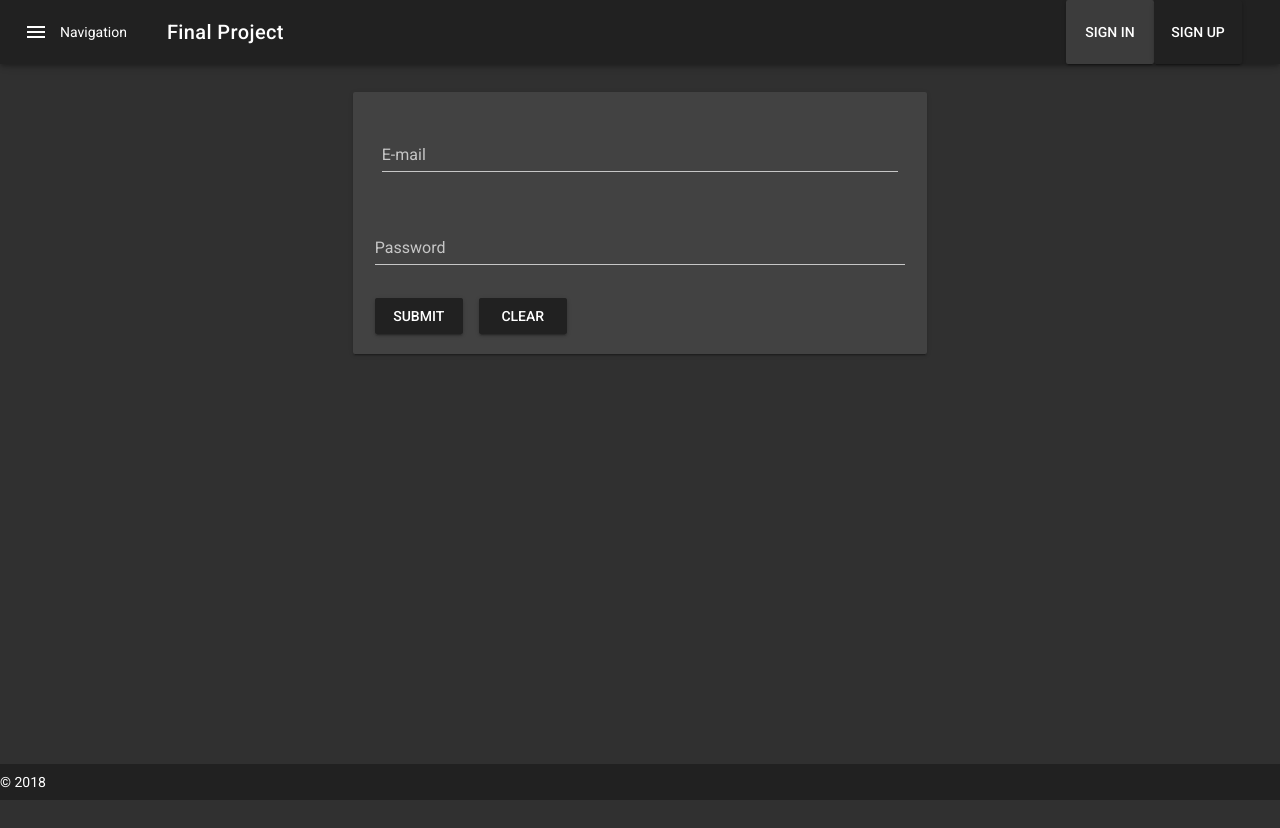
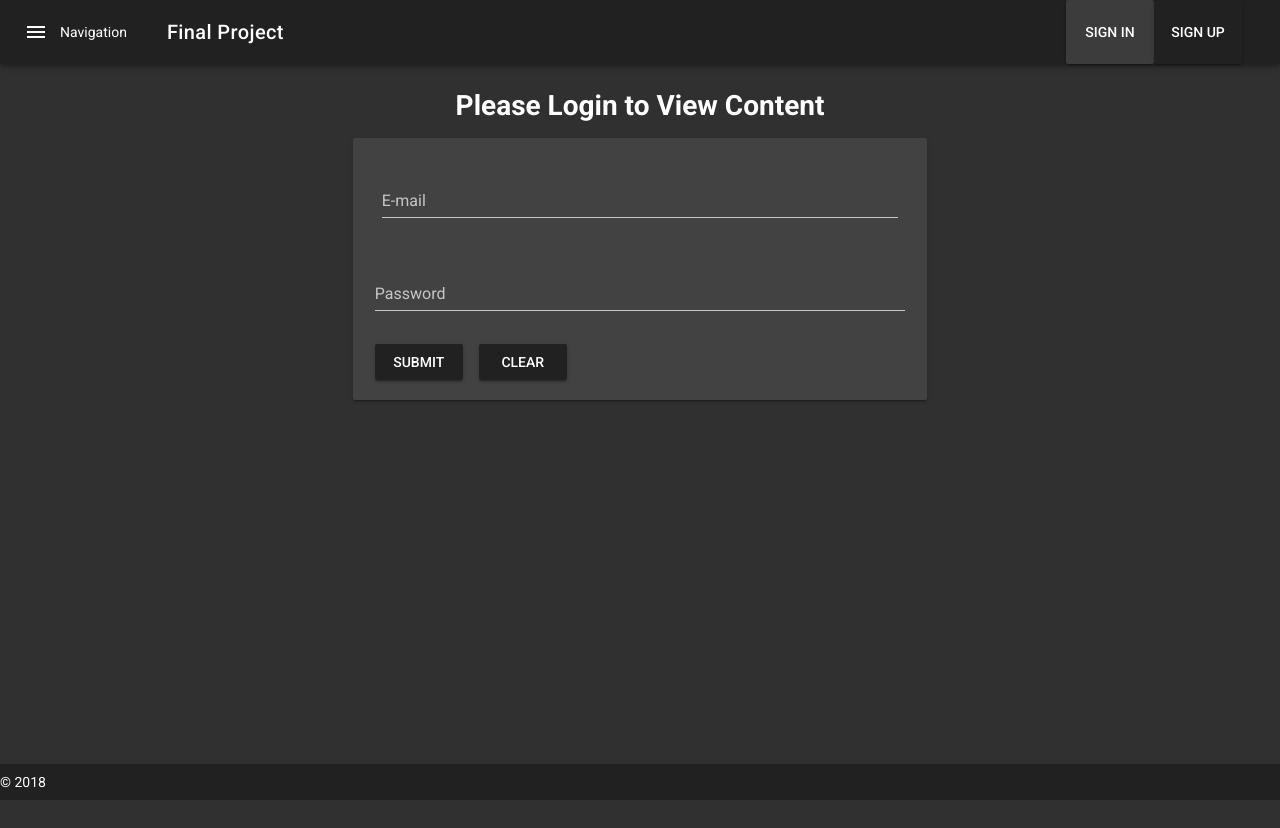
Before and after one commit to jashment/jordan-final-vue, a Vue app: page /#/login in a window 1280 px wide. Built offline with nearby package versions, Linux system fonts and the light colour scheme.

Commit message:
Please Login added

```diff
--- a/src/views/Login.vue
+++ b/src/views/Login.vue
@@ -1,7 +1,9 @@
 <template>
     <v-container grid-list-md>
+        <h1>Please Login to View Content</h1>
         <v-layout>
             <v-flex xs6 class="ma-auto">
+
                 <v-card>
                     <div>
                     <v-form @submit.prevent="onSubmit">
@@ -89,4 +91,7 @@ export default {
     div {
         padding: .5em;
     }
+    h1 {
+        text-align: center;
+    }
 </style>
```
